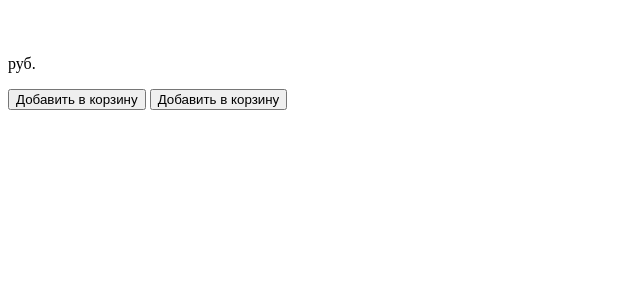
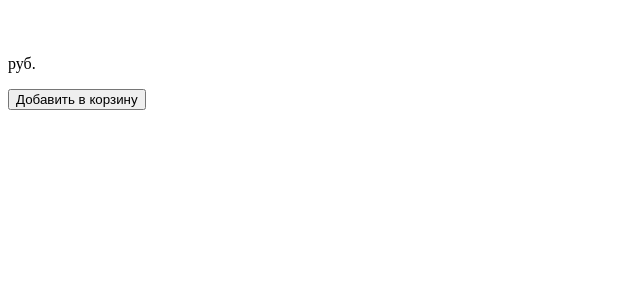
Before and after one commit to DanielRainbow/27102018_ryabov, a PHP site: page /product/index.php in a window 1280 px wide. Shown: the part 62-362 px from the top of the page, without its empty margins (0-640 px from the left). Run offline with PHP 8.4, Linux system fonts and the light colour scheme; data that the repository does not hold is empty.

```diff
--- a/product/index.php
+++ b/product/index.php
@@ -43,9 +43,6 @@
 
 <script src="/js/product.js"></script>
 
-<button class='add-to-basket' data-product-id='<?=$template['product']['id']?>'>Добавить в корзину</button>
-
-<script src="/js/product.js"></script>
 <?php
     include($_SERVER['DOCUMENT_ROOT'].'/parts/footer.php');
 ?>
```
